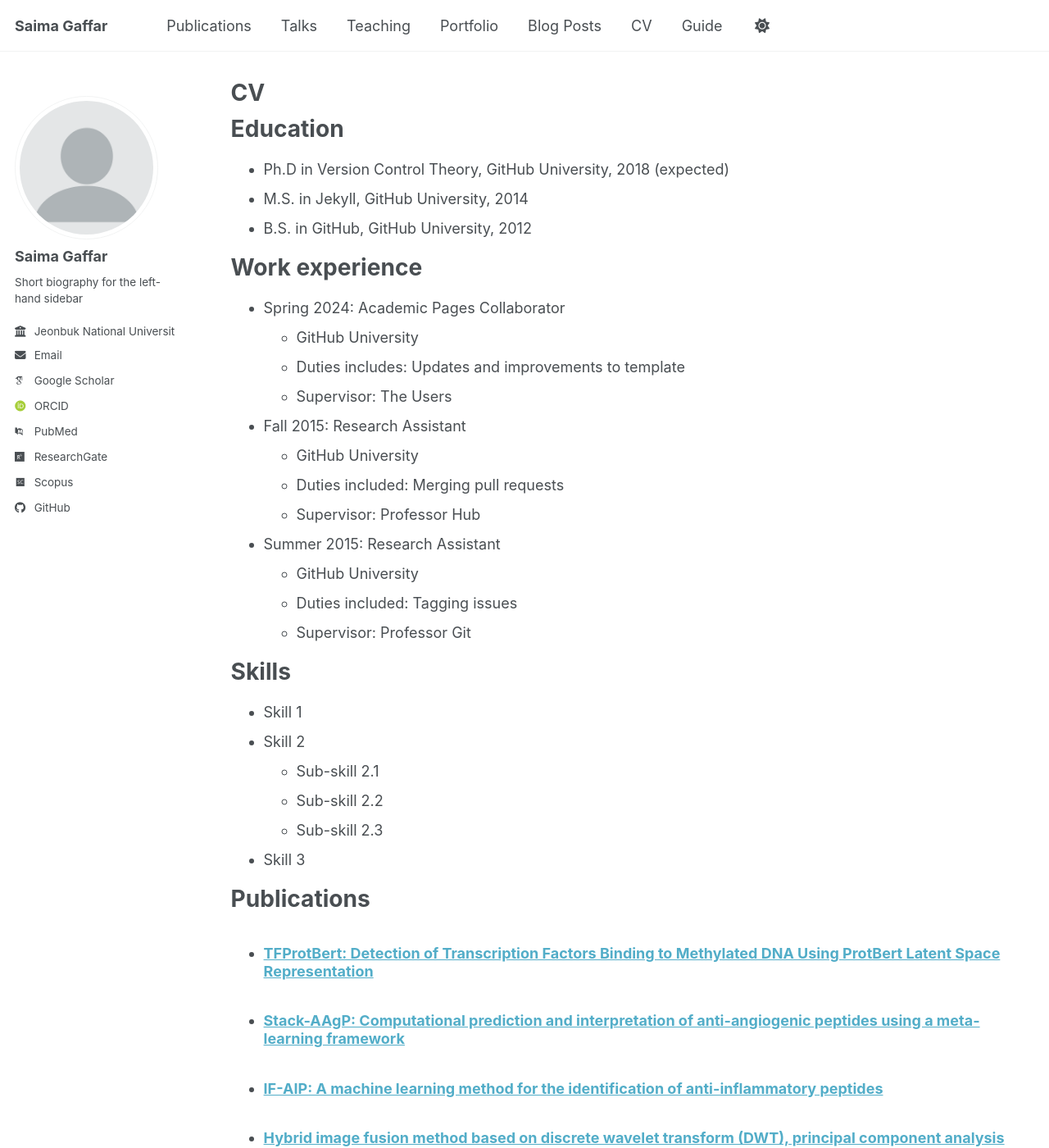
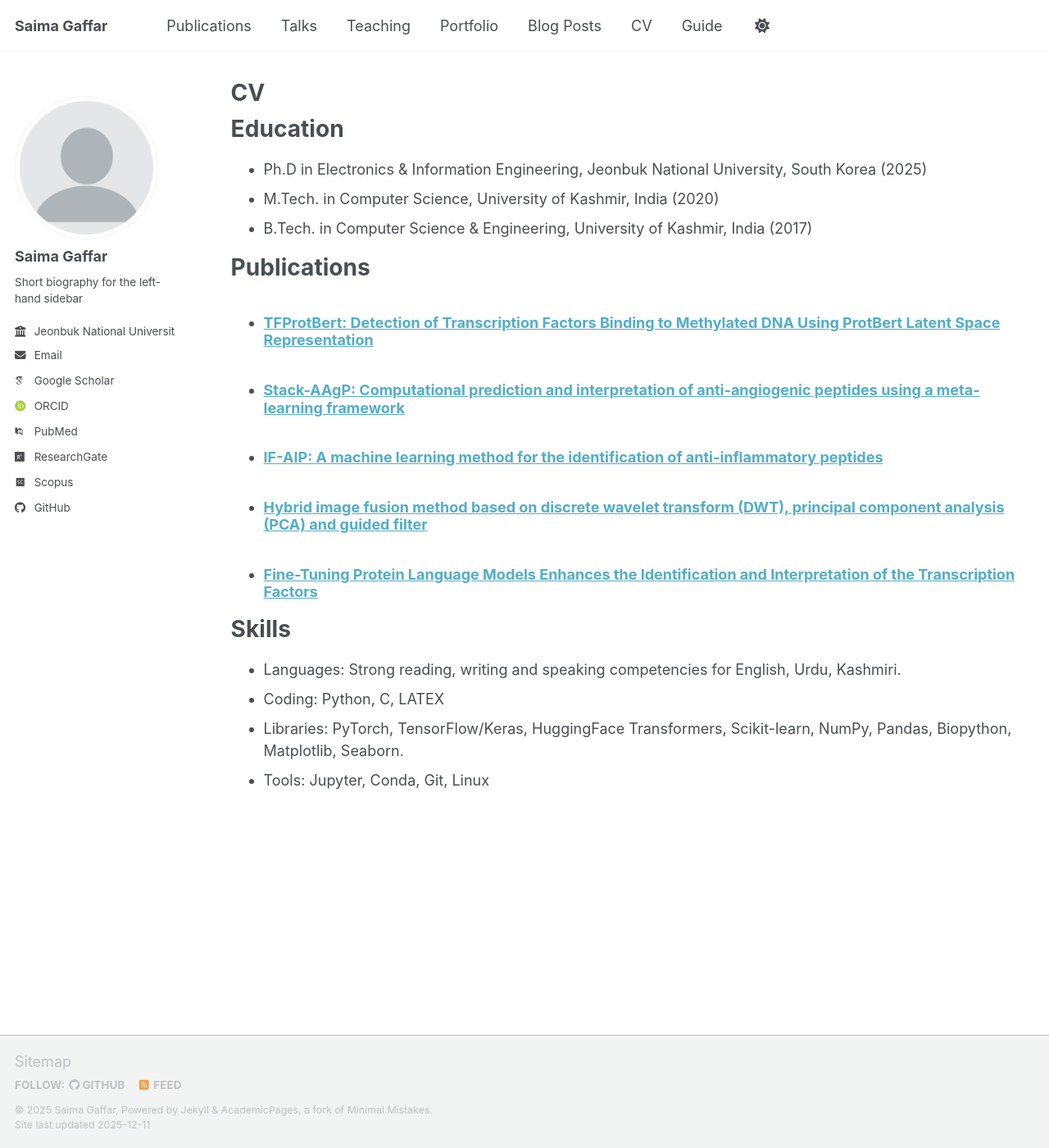
Before and after one commit to Mir-Saima/mir-saima.github.io, a Jekyll site: the page built from _pages/cv.md, in a window 1280 px wide and 1400 px high. Shown: the whole window at 82% size. Built offline with Jekyll 4.4.1, drawn with Linux system fonts in a browser that asks for light colours; some web fonts are replaced; a script bundle is joined from its source files by our own code; library files that are not in the unit come from our copies; some of the changed text lies outside the part shown.

Commit message:
Update cv.md

```diff
--- a/_pages/cv.md
+++ b/_pages/cv.md
@@ -11,35 +11,9 @@ redirect_from:
 
 Education
 ======
-* Ph.D in Version Control Theory, GitHub University, 2018 (expected)
-* M.S. in Jekyll, GitHub University, 2014
-* B.S. in GitHub, GitHub University, 2012
-
-Work experience
-======
-* Spring 2024: Academic Pages Collaborator
-  * GitHub University
-  * Duties includes: Updates and improvements to template
-  * Supervisor: The Users
-
-* Fall 2015: Research Assistant
-  * GitHub University
-  * Duties included: Merging pull requests
-  * Supervisor: Professor Hub
-
-* Summer 2015: Research Assistant
-  * GitHub University
-  * Duties included: Tagging issues
-  * Supervisor: Professor Git
-
-Skills
-======
-* Skill 1
-* Skill 2
-  * Sub-skill 2.1
-  * Sub-skill 2.2
-  * Sub-skill 2.3
-* Skill 3
+* Ph.D in Electronics & Information Engineering, Jeonbuk National University, South Korea (2025)
+* M.Tech. in Computer Science, University of Kashmir, India (2020)
+* B.Tech. in Computer Science & Engineering, University of Kashmir, India (2017)
 
 Publications
 ======
@@ -47,18 +21,9 @@ Publications
     {% include archive-single-cv.html %}
   {% endfor %}</ul>
 
-Talks
+Skills
 ======
-  <ul>{% for post in site.talks reversed %}
-    {% include archive-single-talk-cv.html  %}
-  {% endfor %}</ul>
-
-Teaching
-======
-  <ul>{% for post in site.teaching reversed %}
-    {% include archive-single-cv.html %}
-  {% endfor %}</ul>
-
-Service and leadership
-======
-* Currently signed in to 43 different slack teams
+* Languages: Strong reading, writing and speaking competencies for English, Urdu, Kashmiri.
+* Coding: Python, C, LATEX
+* Libraries: PyTorch, TensorFlow/Keras, HuggingFace Transformers, Scikit-learn, NumPy, Pandas, Biopython, Matplotlib, Seaborn.
+* Tools: Jupyter, Conda, Git, Linux
```
